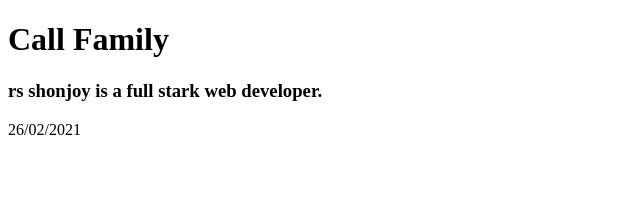
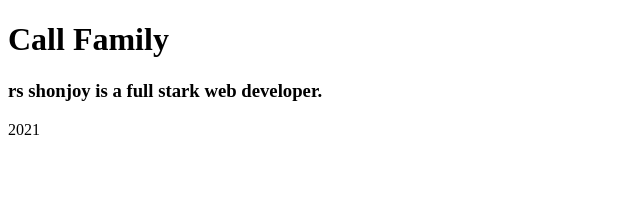
Before and after one commit to rsshonjoy/react-core-concept, a React (Create React App) app: page / in a window 1280 px wide. Shown: the top 211 px of the page, without its empty margins (0-640 px from the left). Built offline with nearby package versions, Linux system fonts and the light colour scheme.

Commit message:
date dinamic change

```diff
--- a/src/index.js
+++ b/src/index.js
@@ -3,13 +3,13 @@ import ReactDOM from 'react-dom';
 
 const todoTitle = 'Call Family';
 const todoDesc = 'rs shonjoy is a full stark web developer.';
-const date = '26/02/2021';
+// const date = '26/02/2021';
 
 ReactDOM.render(
     <div>
         <h1>{todoTitle}</h1>
         <h3>{todoDesc}</h3>
-        <p>{date}</p>
+        <p>{new Date().getFullYear()}</p>
     </div>,
     document.getElementById('root')
 );
```
